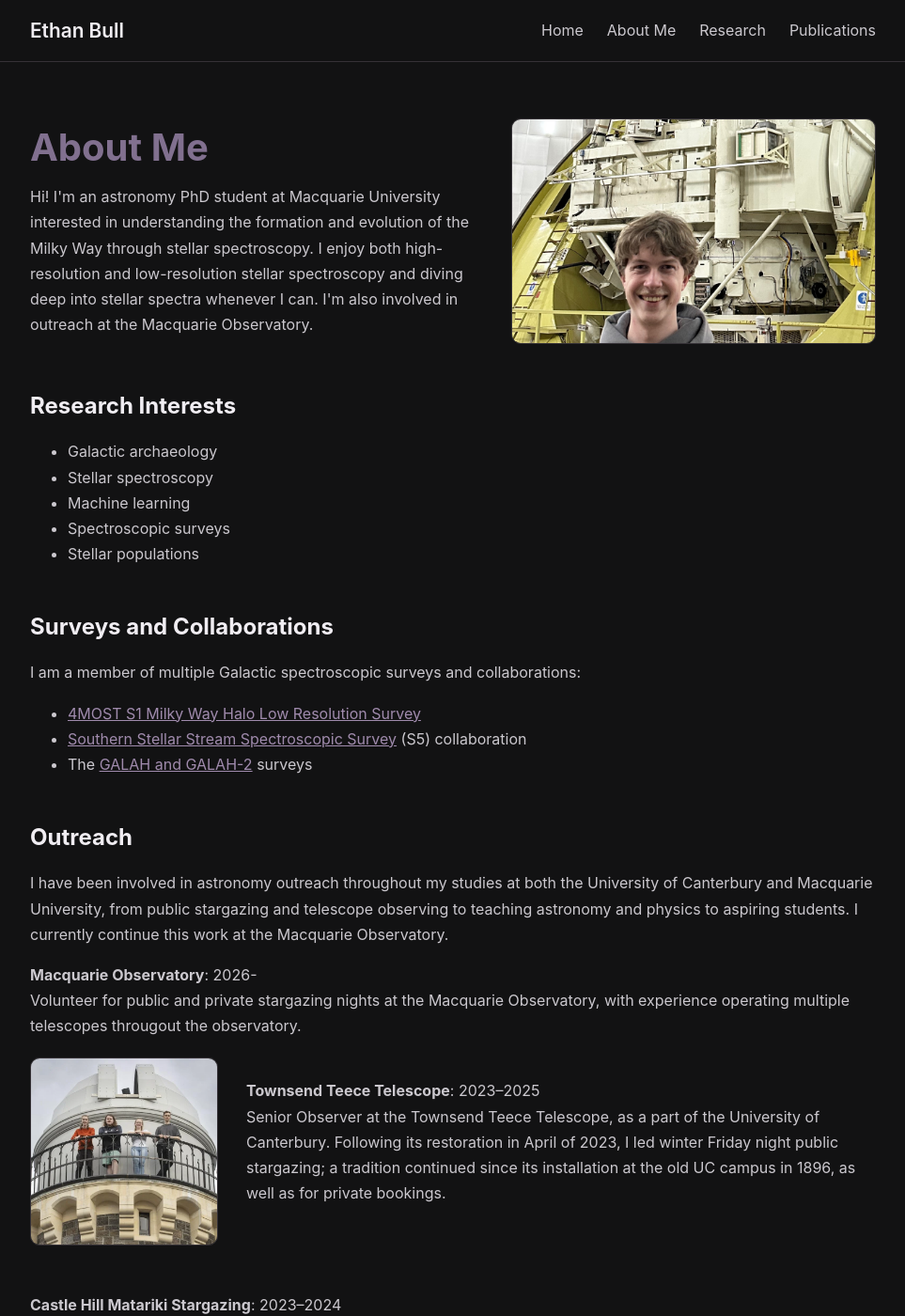
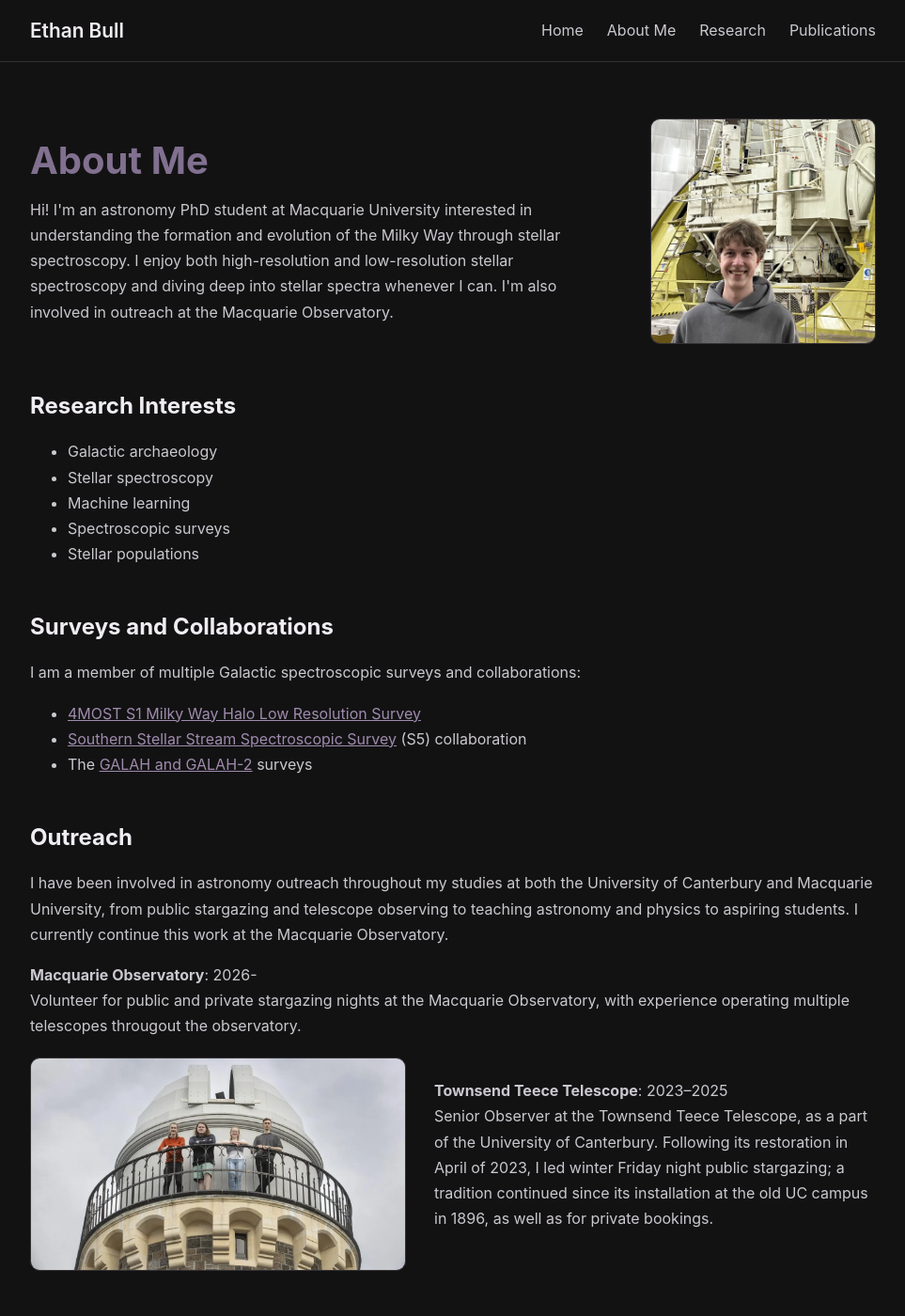
Before and after one commit to iBexal/ibexal.github.io, a Jekyll site: the page built from about.md, in a window 1280 px wide and 1400 px high. Shown: the whole window at 94% size, without its empty margins (158-1121 px from the left). Built offline with Jekyll 4.4.1, drawn with Linux system fonts in a browser that asks for light colours.

Commit message:
wide ttt

```diff
--- a/about.md
+++ b/about.md
@@ -50,6 +50,7 @@ I am a member of multiple Galactic spectroscopic surveys and collaborations:
     <img
         src="/assets/images/ttt.webp"
         alt="Townsend Teece Telescope Observers on the catwalk around the dome of the Townsend Teece Telescope"
+        class="wide"
     >
     <div class="text">
         <div class="timeline-item">
--- a/assets/css/style.css
+++ b/assets/css/style.css
@@ -418,7 +418,7 @@ footer {
 }
 
 .about-photo {
-    width: 388px;
+    width: 240px;
     height: 240px;
 
     object-fit: cover;
@@ -446,9 +446,25 @@ footer {
     margin-bottom: 50px;
 }
 
-.left-image img {
+.left-image img.square {
     width: 200px;
     height: 200px;
+    object-fit: cover;
+    border-radius: 10px;
+    border: 1px solid var(--border);
+}
+
+.left-image img.wide {
+    width: 400px;
+    height: auto;
+    object-fit: cover;
+    border-radius: 10px;
+    border: 1px solid var(--border);
+}
+
+.left-image img.tall {
+    width: auto;
+    height: 400px;
     object-fit: cover;
     border-radius: 10px;
     border: 1px solid var(--border);
```
